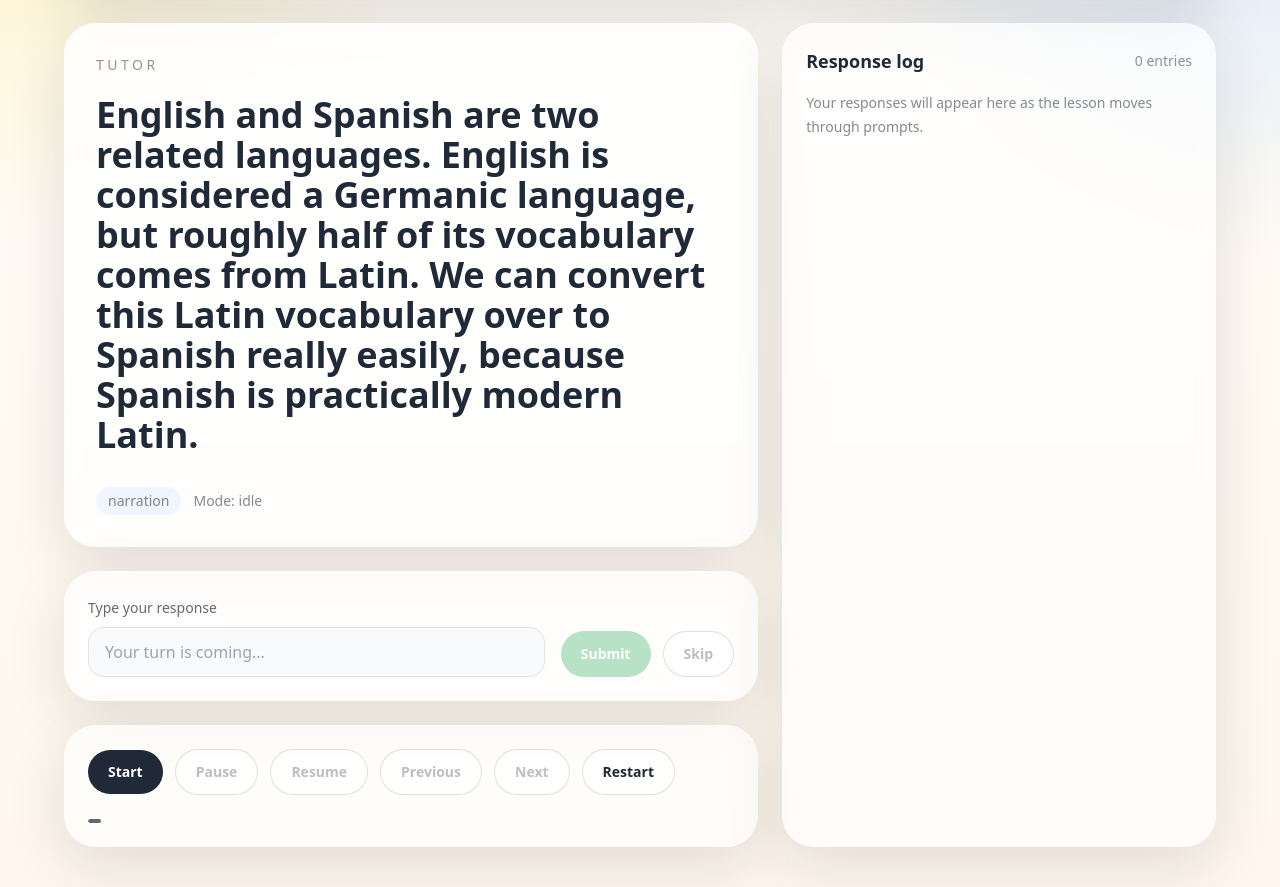
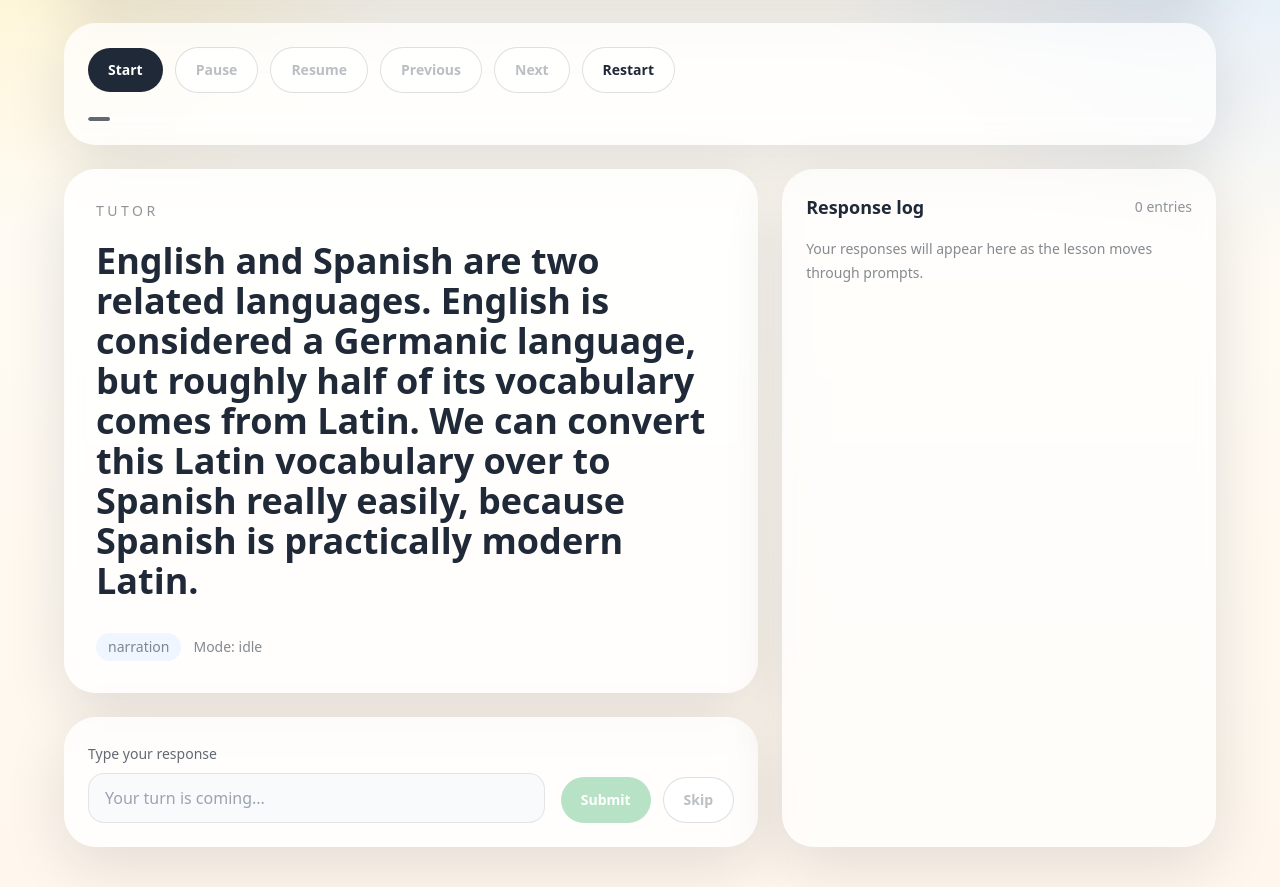
Before and after one commit to tireniajilore/languagetransfer, a Next.js app in the folder lt-runner/: page /lesson/2 in a window 1280 px wide. Shown: the part 253-1140 px from the top of the page. Built offline with nearby package versions, Linux system fonts and the light colour scheme.

Commit message:
Improve lesson entry flow and vowel delivery

```diff
--- a/lt-runner/src/app/lesson/2/page.tsx
+++ b/lt-runner/src/app/lesson/2/page.tsx
@@ -1,6 +1,12 @@
 import { LessonPlayer } from '@/components/lesson-player';
 import { lesson02 } from '@/data/lesson-02';
 
-export default function LessonTwoPage() {
-  return <LessonPlayer lesson={lesson02} />;
+interface LessonTwoPageProps {
+  searchParams?: {
+    autostart?: string;
+  };
 }
+
+export default function LessonTwoPage({ searchParams }: LessonTwoPageProps) {
+  return <LessonPlayer lesson={lesson02} autostart={searchParams?.autostart === '1'} />;
+}
--- a/lt-runner/src/components/landing-page.tsx
+++ b/lt-runner/src/components/landing-page.tsx
@@ -27,7 +27,7 @@ export function LandingPage() {
 
           <div className="mt-8 flex flex-col gap-4 md:flex-row md:items-center">
             <Link
-              href="/lesson/2"
+              href="/lesson/2?autostart=1"
               className="inline-flex w-fit items-center rounded-full bg-leaf px-6 py-4 text-base font-semibold text-white transition hover:bg-leaf/90"
             >
               Start Free Lesson
--- a/lt-runner/src/components/lesson-player.tsx
+++ b/lt-runner/src/components/lesson-player.tsx
@@ -1,7 +1,7 @@
 'use client';
 
 import Link from 'next/link';
-import { useEffect } from 'react';
+import { useCallback, useEffect, useRef } from 'react';
 import { Controls } from '@/components/controls';
 import { DemandCard } from '@/components/demand-card';
 import { ProgressBar } from '@/components/progress-bar';
@@ -15,9 +15,11 @@ import type { Lesson } from '@/types/lesson';
 
 interface LessonPlayerProps {
   lesson: Lesson;
+  autostart?: boolean;
 }
 
-export function LessonPlayer({ lesson }: LessonPlayerProps) {
+export function LessonPlayer({ lesson, autostart = false }: LessonPlayerProps) {
+  const hasAutoStartedRef = useRef(false);
   const {
     state,
     currentStep,
@@ -65,6 +67,22 @@ export function LessonPlayer({ lesson }: LessonPlayerProps) {
   const promptActive = state.mode === 'waiting_for_response' && currentStep?.type === 'prompt';
   const lessonKey = lesson.id;
 
+  const handleStart = useCallback(() => {
+    trackEventOnce(`${lessonKey}-started`, 'lesson_started', {
+      lessonId: lesson.id,
+      completionPercent: 0,
+      currentStepIndex: 0
+    });
+    start();
+  }, [lesson.id, lessonKey, start]);
+
+  useEffect(() => {
+    if (!autostart || hasAutoStartedRef.current || !canStart || state.mode !== 'idle') return;
+
+    hasAutoStartedRef.current = true;
+    handleStart();
+  }, [autostart, canStart, handleStart, state.mode]);
+
   useEffect(() => {
     if (state.mode === 'idle') return;
 
@@ -110,15 +128,6 @@ export function LessonPlayer({ lesson }: LessonPlayerProps) {
     });
   }, [lesson.id, lessonKey, state.lesson.steps.length, state.mode]);
 
-  const handleStart = () => {
-    trackEventOnce(`${lessonKey}-started`, 'lesson_started', {
-      lessonId: lesson.id,
-      completionPercent: 0,
-      currentStepIndex: 0
-    });
-    start();
-  };
-
   return (
     <main className="min-h-screen px-4 py-10 md:px-8">
       <div className="mx-auto flex max-w-6xl flex-col gap-6">
@@ -141,6 +150,25 @@ export function LessonPlayer({ lesson }: LessonPlayerProps) {
           </div>
         </header>
 
+        <div className="rounded-[2rem] bg-white/70 p-6 shadow-panel backdrop-blur">
+          <Controls
+            canStart={canStart}
+            canPause={canPause}
+            canResume={canResume}
+            canGoPrevious={canGoPrevious}
+            canGoNext={canGoNext}
+            onStart={handleStart}
+            onPause={pause}
+            onResume={resume}
+            onPrevious={previous}
+            onNext={next}
+            onRestart={restart}
+          />
+          <div className="mt-6">
+            <ProgressBar value={progressValue} />
+          </div>
+        </div>
+
         <div className="grid gap-6 lg:grid-cols-[1.6fr_1fr]">
           <div className="space-y-6">
             <StepDisplay step={currentStep} mode={state.mode} />
@@ -156,24 +184,6 @@ export function LessonPlayer({ lesson }: LessonPlayerProps) {
                 onSkip={skip}
               />
             )}
-            <div className="rounded-[2rem] bg-white/70 p-6 shadow-panel backdrop-blur">
-              <Controls
-                canStart={canStart}
-                canPause={canPause}
-                canResume={canResume}
-                canGoPrevious={canGoPrevious}
-                canGoNext={canGoNext}
-                onStart={handleStart}
-                onPause={pause}
-                onResume={resume}
-                onPrevious={previous}
-                onNext={next}
-                onRestart={restart}
-              />
-              <div className="mt-6">
-                <ProgressBar value={progressValue} />
-              </div>
-            </div>
           </div>
 
           <ResponseLog responses={state.responses} />
--- a/lt-runner/src/data/lesson-02-segments.ts
+++ b/lt-runner/src/data/lesson-02-segments.ts
@@ -12,7 +12,7 @@ export const lesson02Segments: Record<string, SpeechSegment[]> = {
   ],
   'turn-6-full': [
     es('Metal.'),
-    en("Good. To get a perfect accent in Spanish, pronounce the vowels exactly as they are written. In Spanish, the vowels are very clean: A is 'ah', E is 'eh', I is 'ee', O is 'oh', U is 'oo'.")
+    en('Good. Spanish vowels stay short and steady: ah... eh... ee... oh... ooh.')
   ],
   'turn-7-full': [
     en("The word for 'is' in Spanish is"),
@@ -51,7 +51,7 @@ export const lesson02Segments: Record<string, SpeechSegment[]> = {
   ],
   'turn-29-full': [
     es('Natural.'),
-    en("Good. Remember to pronounce every letter as written - A is 'ah', U is 'oo'."),
+    en('Good. Remember to pronounce every letter as written - A sounds like ah, and U sounds like oo.'),
     es('Natural.'),
     en('And stress the final syllable.')
   ],
--- a/lt-runner/src/data/lesson-02.json
+++ b/lt-runner/src/data/lesson-02.json
@@ -8,7 +8,7 @@
     {"speaker": "tutor", "text": "One of these rules is that words ending in A-L tend to come from Latin so we can make them Spanish. For example, normal in Spanish is normal, but we stress the end: normal."},
     {"speaker": "tutor", "text": "The same rule applies to other words. How would you say metal?", "is_prompt": true},
     {"speaker": "student", "expected_answers": ["metal", "metál"]},
-    {"speaker": "tutor", "text": "Metal. Good. To get a perfect accent in Spanish, pronounce the vowels exactly as they are written. In Spanish, the vowels are very clean: A is 'ah', E is 'eh', I is 'ee', O is 'oh', U is 'oo'.", "is_feedback": true},
+    {"speaker": "tutor", "text": "Metal. Good. Spanish vowels stay short and steady: ah... eh... ee... oh... ooh.", "is_feedback": true},
     {"speaker": "tutor", "text": "The word for 'is' in Spanish is es. E-S. And this also means 'it is', 'she is', 'he is', or even 'you are' when talking to somebody formally."},
     {"speaker": "tutor", "text": "So now we can say 'he is normal' or 'she is normal'. How would you say that?", "is_prompt": true},
     {"speaker": "student", "expected_answers": ["es normal"]},
@@ -31,7 +31,7 @@
     {"speaker": "tutor", "text": "Now Spanish is much more phonetic than English. The letters represent the same sound. So with 'natural', you don't just want to change the accent and say it like English. You want to think how it's written and pronounce the letters as they are."},
     {"speaker": "tutor", "text": "How do you think you would say natural in Spanish?", "is_prompt": true},
     {"speaker": "student", "expected_answers": ["natural", "naturál"]},
-    {"speaker": "tutor", "text": "Natural. Good. Remember to pronounce every letter as written - A is 'ah', U is 'oo'. Natural. And stress the final syllable.", "is_feedback": true},
+    {"speaker": "tutor", "text": "Natural. Good. Remember to pronounce every letter as written - A sounds like ah, and U sounds like oo. Natural. And stress the final syllable.", "is_feedback": true},
     {"speaker": "tutor", "text": "If you want to say 'it isn't' or 'it's not', the word for 'not' or 'don't' is the same as the word for 'no'. And the word for 'no' in Spanish is the same as English, but you pronounce it like Spanish: no."},
     {"speaker": "tutor", "text": "You put 'no' before 'es' to say 'it is not'. How would you say 'it is not'?", "is_prompt": true},
     {"speaker": "student", "expected_answers": ["no es"]},
```
Also changed, not shown: 1 other file (tests, documents, lock files or other folders).
